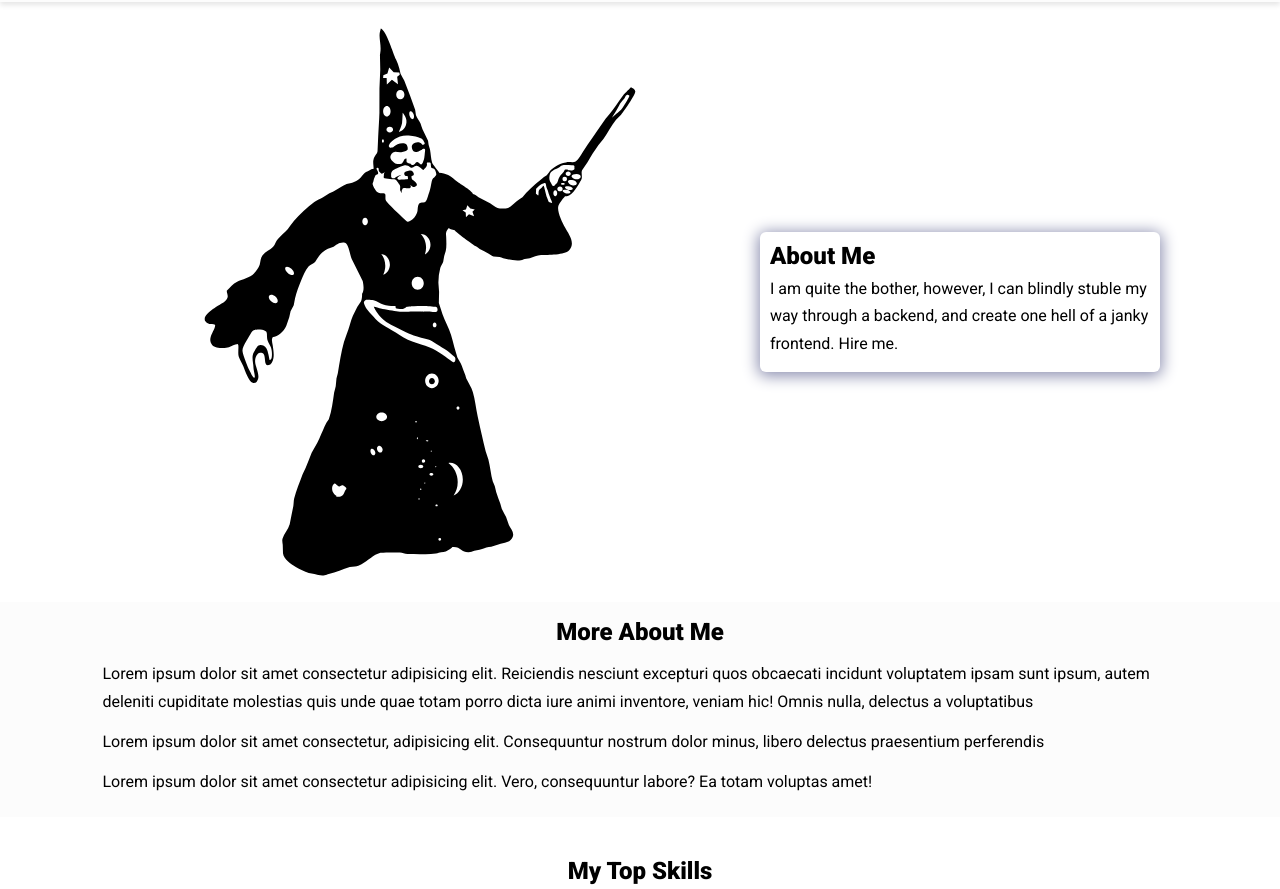
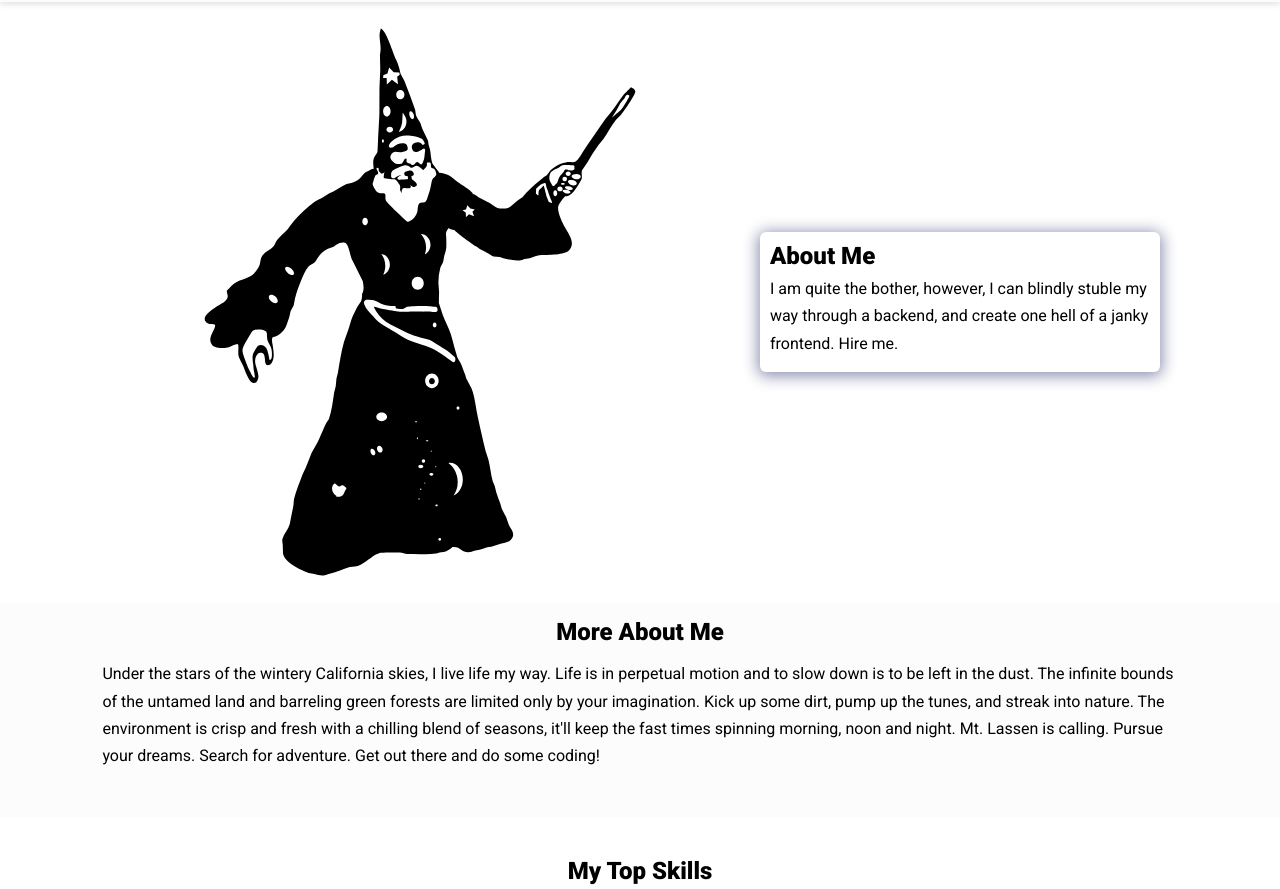
Before and after one commit to MrShanester/MrShanester.github.io, a plain HTML site: page index.html in a window 1280 px wide. Shown: the part 74-963 px from the top of the page. Drawn offline with nearby package versions, Linux system fonts and the light colour scheme.

Commit message:
Adds mother copypasta to about me section

```diff
--- a/index.html
+++ b/index.html
@@ -61,18 +61,15 @@
     <section class="more-about">
       <h2>More About Me</h2>
       <p>
-        Lorem ipsum dolor sit amet consectetur adipisicing elit. Reiciendis
-        nesciunt excepturi quos obcaecati incidunt voluptatem ipsam sunt ipsum,
-        autem deleniti cupiditate molestias quis unde quae totam porro dicta
-        iure animi inventore, veniam hic! Omnis nulla, delectus a voluptatibus
+        Under the stars of the wintery California skies, I live life my way. Life is in perpetual motion and to slow down is to be left in the dust. The infinite bounds of the untamed land and barreling green forests are limited only by your imagination. Kick up some dirt, pump up the tunes, and streak into nature. The environment is crisp and fresh with a chilling blend of seasons, it'll keep the fast times spinning morning, noon and night. Mt. Lassen is calling. Pursue your dreams. Search for adventure. Get out there and do some coding!
       </p>
       <p>
-        Lorem ipsum dolor sit amet consectetur, adipisicing elit. Consequuntur
-        nostrum dolor minus, libero delectus praesentium perferendis
+        <!-- Lorem ipsum dolor sit amet consectetur, adipisicing elit. Consequuntur -->
+        <!-- nostrum dolor minus, libero delectus praesentium perferendis -->
       </p>
       <p>
-        Lorem ipsum dolor sit amet consectetur adipisicing elit. Vero,
-        consequuntur labore? Ea totam voluptas amet!
+        <!-- Lorem ipsum dolor sit amet consectetur adipisicing elit. Vero, -->
+        <!-- consequuntur labore? Ea totam voluptas amet! -->
       </p>
     </section>
 
```
